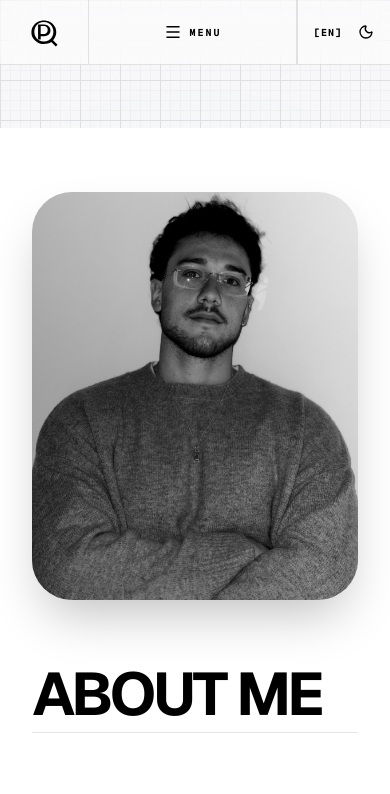
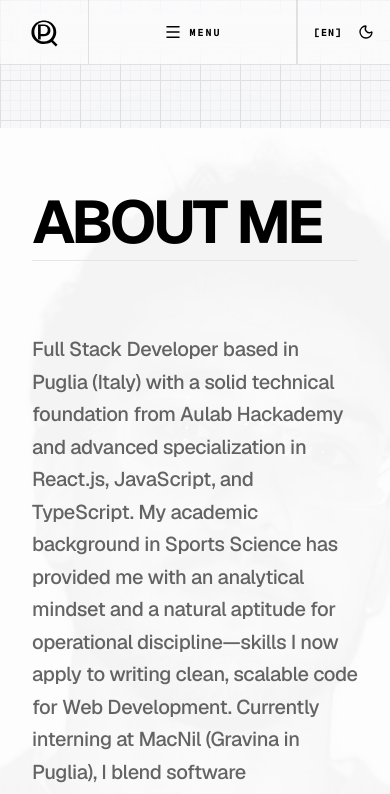
Before and after one commit to pierquarta25/getpierfilippo.com, a Next.js app: page /about in a window 390 px wide. Shown: the top 794 px of the page. Built offline with nearby package versions, Linux system fonts and the light colour scheme.

Commit message:
aggiustata sezione chi sono da mobile

```diff
--- a/src/components/sharlee/AboutSection.tsx
+++ b/src/components/sharlee/AboutSection.tsx
@@ -11,10 +11,22 @@ export const AboutSection = () => {
   return (
     <section id="about" className="min-h-screen py-16 md:py-32 px-8 md:px-24 bg-white dark:bg-black relative overflow-hidden flex items-center">
 
-      <div className="max-w-7xl mx-auto grid grid-cols-1 lg:grid-cols-12 gap-16 items-center w-full">
+      {/* Background Image - Solo Mobile */}
+      <div className="absolute inset-0 lg:hidden opacity-10 dark:opacity-20 pointer-events-none">
+        <Image
+          src="/media/pierfilippo-portrait.jpg"
+          alt="Pierfilippo Quartarella Background"
+          fill
+          className="object-cover grayscale"
+          priority
+        />
+        <div className="absolute inset-0 bg-white/60 dark:bg-black/60" />
+      </div>
 
-        {/* Image Content - 5 Columns - Mostrata prima su mobile */}
-        <div className="lg:col-span-5 flex items-center justify-center order-first lg:order-last lg:-translate-y-[2cm]">
+      <div className="max-w-7xl mx-auto grid grid-cols-1 lg:grid-cols-12 gap-16 items-center w-full relative z-10">
+
+        {/* Image Content - 5 Columns - Nascosta su mobile perché è nello sfondo */}
+        <div className="hidden lg:flex lg:col-span-5 items-center justify-center order-last lg:-translate-y-[2cm]">
           <div className="relative w-full aspect-[4/5] bg-black/5 dark:bg-white/5 rounded-[40px] overflow-hidden group shadow-2xl">
             <Image
               src="/media/pierfilippo-portrait.jpg"
```
Also changed, not shown: 1 other file (tests, documents, lock files or other folders).
